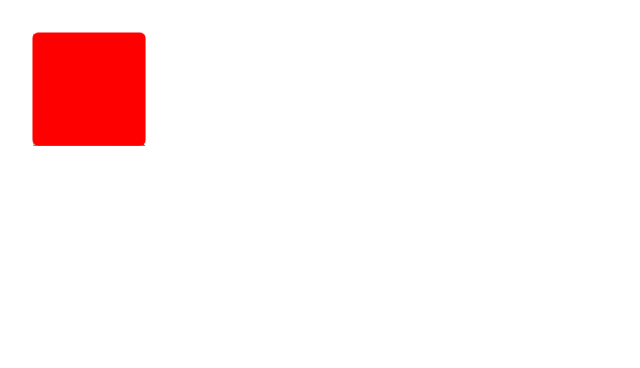
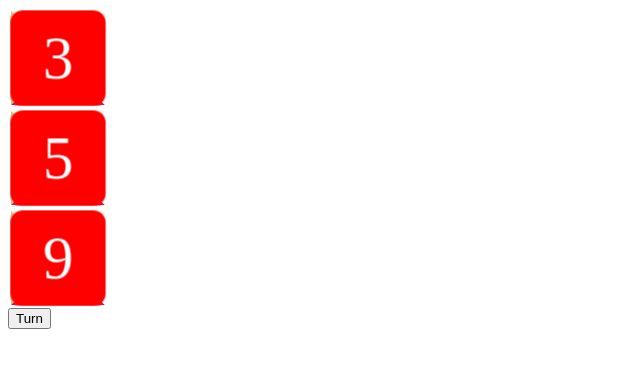
Before and after one commit to angel-sm/throw-dices, a React (Create React App) app: page / in a window 1280 px wide. Shown: the top 368 px of the page, without its empty margins (0-640 px from the left). Built offline with nearby package versions, Linux system fonts and the light colour scheme.

Commit message:
Feature: Adding non repet number function

```diff
--- a/src/App.js
+++ b/src/App.js
@@ -1,8 +1,21 @@
-import React from 'react';
-import { Dice } from './components/Dice';
+import React, { useState } from "react";
+import { Dice } from "./components/Dice";
 
 export const App = () => {
+  const [turnAll, setTurnAll] = useState();
+  const [isTurn, setIsTun] = useState(true);
+
   return (
-    <Dice />
+    <>
+      <Dice turnAll={turnAll} setIsTun={setIsTun} faces={6} />
+	    <Dice turnAll={turnAll} setIsTun={setIsTun} faces={6} />
+      <Dice turnAll={turnAll} setIsTun={setIsTun} faces={10} />
+
+      {isTurn ? (
+        <button onClick={() => setTurnAll((turnAll) => !turnAll)}>Turn</button>
+      ) : (
+        ""
+      )}
+    </>
   );
 };
--- a/src/components/Dice/index.js
+++ b/src/components/Dice/index.js
@@ -1,4 +1,6 @@
-import React from 'react';
+/* eslint-disable react/prop-types */
+/* eslint-disable no-unused-vars */
+import React, { useEffect, useState } from 'react';
 import {
     Scene,
     Cube,
@@ -10,11 +12,37 @@ import {
     BottomFace
 } from './styles';
 
-export const Dice = () => {
+export const Dice = ({turnAll, faces}) => {
+
+    const [turn, setTurn] = useState(false);
+    const [num, setNum] = useState(0);
+
+    const turnHandler = () => {
+        const getNumber = new Promise((resolve, rejec) => {
+            setTurn(turn => !turn);
+            setTimeout(() => {
+                resolve(Math.floor(Math.random() * faces) + 1)
+            }, 2000);
+        })
+
+        getNumber.then(number => {
+            setTurn(turn => !turn);
+            num === number ? turnHandler() : setNum(number)
+        })
+    };
+
+    useEffect(() => {
+        turnHandler()
+    }, [turnAll])
+
     return(
         <Scene>
-            <Cube>
-                <FrontFace />
+            <Cube turn={turn}>
+                <FrontFace>
+                    {
+                        turn ? '' : num
+                    }
+                </FrontFace>
                 <BackFace />
                 <BottomFace />
                 <TopFace />
--- a/src/components/Dice/styles.js
+++ b/src/components/Dice/styles.js
@@ -1,13 +1,13 @@
 import styled, { keyframes } from 'styled-components';
 
 export const rotate = keyframes`
- 0%  { transform: translateZ(-400px) rotateY( 0deg); }
- 100% { transform: translateZ(-400px) rotateX( 360deg) rotateY( 360deg); }
+ 0%  { transform: translateZ(-100px) rotateY( 0deg); }
+ 100% { transform: translateZ(-100px) rotateX( 360deg) rotateY( 360deg); }
 `
 
 export const Scene = styled.div`
-    width: 200px;
-    height: 200px;
+    width: 100px;
+    height: 100px;
     perspective: 1000px;
 `;
 
@@ -17,44 +17,49 @@ export const Cube = styled.div`
     position: relative;
     transform-style: preserve-3d;
     transform: translateZ(-100px);
-    animation-name: ${rotate};
+    animation-name: ${props => props.turn === true ? rotate : ''};
     animation-duration: 2s;
     animation-iteration-count: infinite;
 `;
 
 const Face = styled.div`
     position: absolute;
-    width: 150px;
-    height: 150px;
-    border-radius: .5em;
+    width: 100px;
+    height: 100px;
+    border-radius: .2em;
+    display: flex;
+    align-items: center;
+    justify-content: center;
+    font-size: 4em;
+    color: #fff;
 `;
 
 export const FrontFace = styled(Face)`
-    transform: rotateY(  0deg) translateZ(75px);
+    transform: rotateY(  0deg) translateZ(50px);
     background-color: red;
 `;
 
 export const RightFace = styled(Face)`
-    transform: rotateY( 90deg) translateZ(75px);;
+    transform: rotateY( 90deg) translateZ(50px);;
     background-color: aliceblue;
 `;
 
 export const BackFace = styled(Face)`
-    transform: rotateY(180deg) translateZ(75px);;
+    transform: rotateY(180deg) translateZ(50px);;
     background-color: aqua;
 `;
 
 export const LeftFace = styled(Face)`
-    transform: rotateY(-90deg) translateZ(75px);;
+    transform: rotateY(-90deg) translateZ(50px);;
     background-color: burlywood;
 `;
 
 export const TopFace = styled(Face)`
-    transform: rotateX( 90deg) translateZ(75px);;
+    transform: rotateX( 90deg) translateZ(50px);;
     background-color: cornsilk;
 `;
 
 export const BottomFace = styled(Face)`
-    transform: rotateX(-90deg) translateZ(75px);;
+    transform: rotateX(-90deg) translateZ(50px);;
     background-color: crimson;
 `;
```
